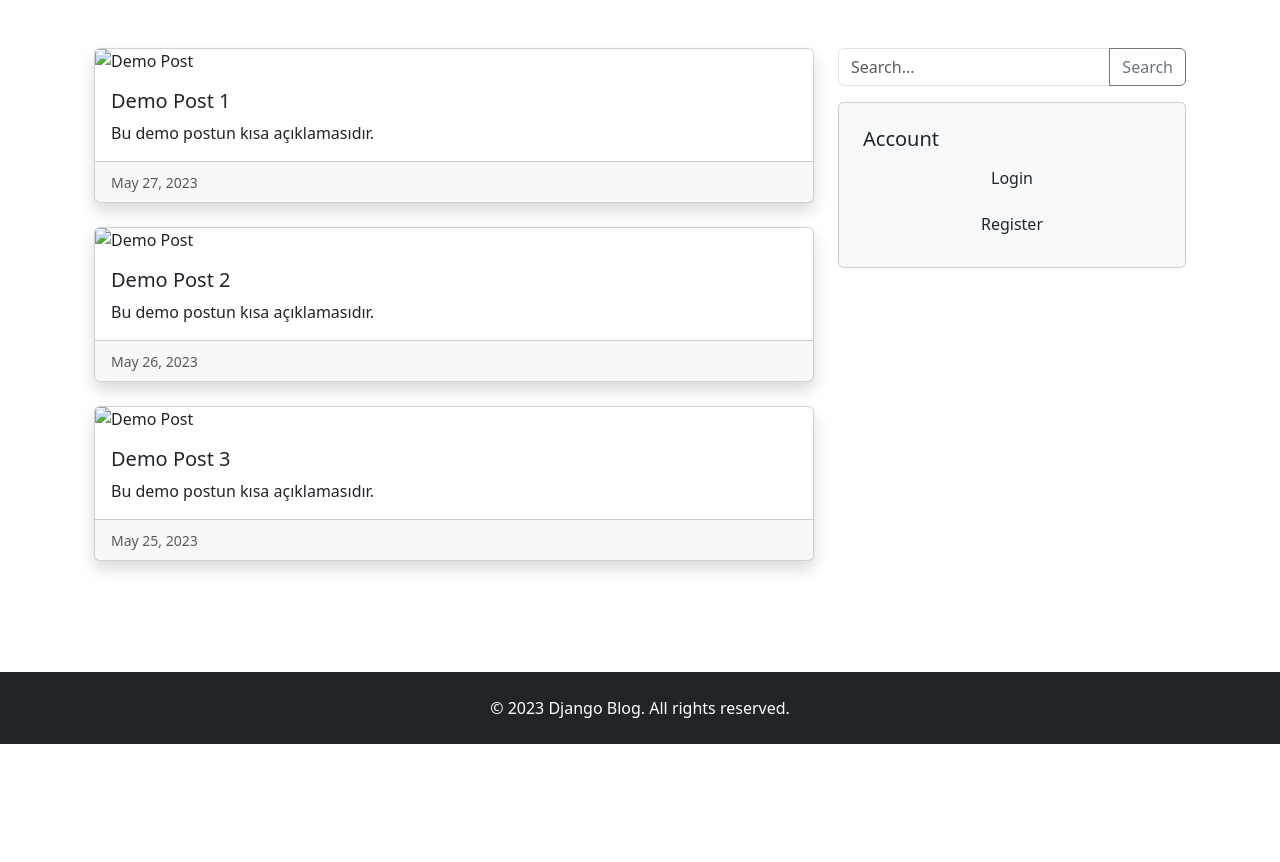
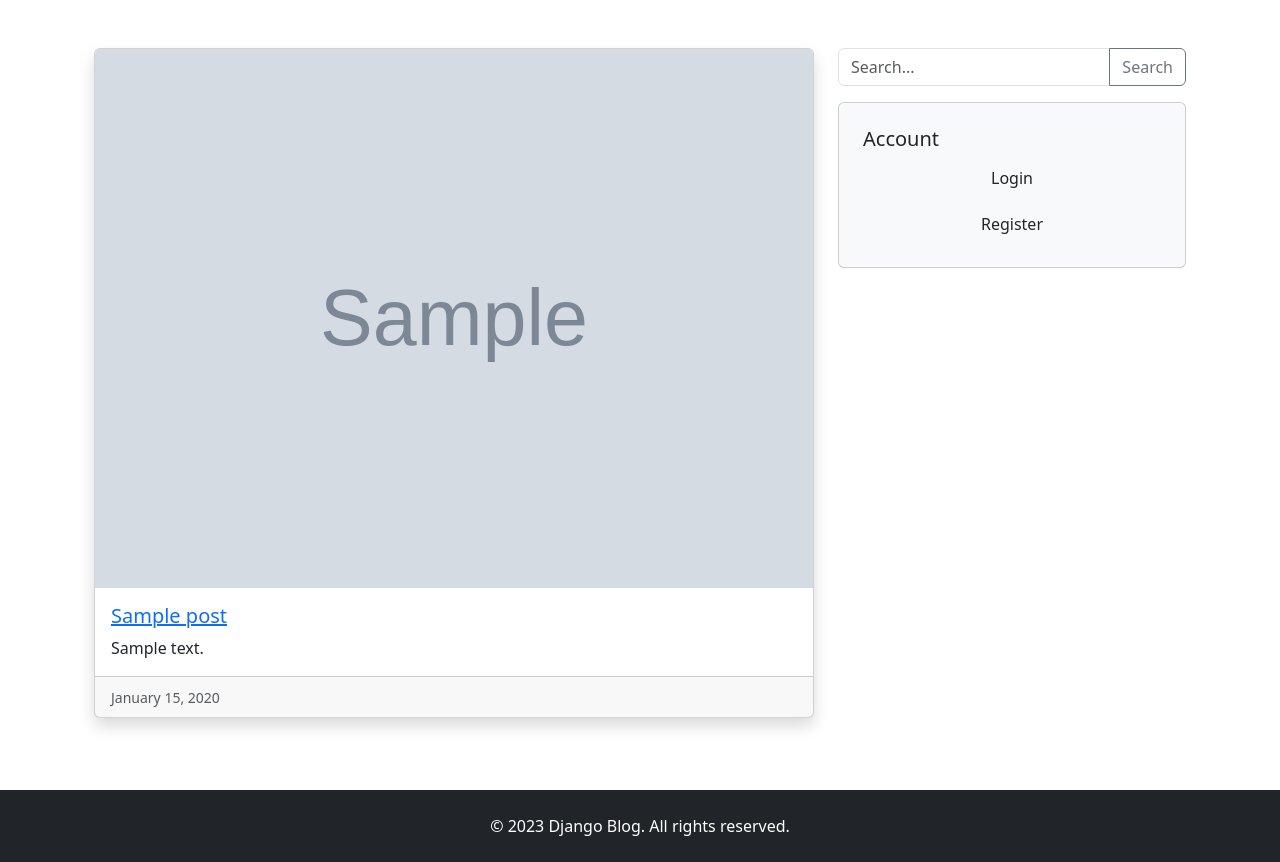
Before and after one commit to sinansarikaya/django-blog-app, a Django app: page / in a window 1280 px wide. Shown: the part 56-918 px from the top of the page. Before the commit the page ends 800 px from the top, so only its background shows below. Run offline with Django 4.2, Linux system fonts and the light colour scheme; tables that the repository leaves empty hold one stand-in row (values such as "Sample post"); grey boxes marked "Sample" are stand-in pictures; some libraries are stand-ins or nearby versions.

Commit message:
UPDATE: Design - CREATE: Blog detail

```diff
--- a/blog/urls.py
+++ b/blog/urls.py
@@ -3,7 +3,7 @@ from .views import *
 
 urlpatterns = [
     path('', post_list, name='index'),
-    path('post-detail/<int:post_id>', post_detail, name='post_detail'),
-    path('post-create/', post_create, name='add_blog'),
+    path('post-detail/<slug:slug>', post_detail, name='post_detail'),
+    path('post-create/', post_create, name='add_post'),
     path('post-edit/<int:post_id>', post_edit, name='post_edit'),
 ]
--- a/blog/views.py
+++ b/blog/views.py
@@ -4,14 +4,17 @@ from .models import Post, Comment
 from .forms import PostForm, CommentForm
 
 def post_list(request):
-    return render(request, 'blog/index.html')
+    posts = Post.objects.filter(published_date__isnull=False).order_by('-published_date')
+    return render(request, 'blog/index.html', {'posts': posts})
 
 def post_detail(request, slug):
-    pass
+    post = get_object_or_404(Post, slug=slug)
+    comments = Comment.objects.filter(post=post, is_approved=True)
+    return render(request, 'blog/post_detail.html', {'post': post, 'comments': comments})
 
-# @login_required
+@login_required
 def post_create(request):
-    return render(request, 'blog/add_blog.html')
+    return render(request, 'blog/add_post.html')
 
 @login_required
 def post_edit(request, slug):
--- a/core/settings.py
+++ b/core/settings.py
@@ -127,6 +127,12 @@ STATIC_URL = 'static/'
 STATICFILES_DIRS = [BASE_DIR / 'static']
 STATIC_ROOT = BASE_DIR / 'staticfiles'
 
+MEDIA_URL = '/media/'
+MEDIA_ROOT = BASE_DIR / 'media'
+MEDIA_DIRS = [
+    MEDIA_ROOT
+]
+
 LOGIN_URL = 'login'
 LOGIN_REDIRECT_URL = '/'
 
--- a/core/urls.py
+++ b/core/urls.py
@@ -16,9 +16,11 @@ Including another URLconf
 """
 from django.contrib import admin
 from django.urls import path, include
+from django.conf.urls.static import static
+from django.conf import settings
 
 urlpatterns = [
     path('admin/', admin.site.urls),
     path('', include('blog.urls')),
     path('user/', include('users.urls')),
-]
+] + static(settings.MEDIA_URL, document_root=settings.MEDIA_ROOT)
--- a/templates/base.html
+++ b/templates/base.html
@@ -30,7 +30,6 @@
                         <li class="nav-item">
                             <a class="nav-link" href="#">Contact</a>
                         </li>
-
                     </ul>
                     <ul class="navbar-nav">
                         <li class="nav-item">
--- a/templates/blog/index.html
+++ b/templates/blog/index.html
@@ -6,70 +6,25 @@
     <div class="col-lg-8">
       {% for post in posts %}
       <div class="card mb-4 shadow">
-        {% if post.image %}
         <img
-          src="{{ post.image.url }}"
+          src="{{ post.featured_image.url }}"
           class="card-img-top"
           alt="{{ post.title }}"
         />
-        {% endif %}
         <div class="card-body">
-          <h5 class="card-title">{{ post.title }}</h5>
-          <p class="card-text">{{ post.excerpt }}</p>
+          <h5 class="card-title">
+            <a href="{% url 'post_detail' post.slug %}">
+                {{ post.title }}
+            </a>
+          </h5>
+          <p class="card-text">{{ post.summary }}</p>
         </div>
         <div class="card-footer">
           <small class="text-muted">{{ post.created_at|date:"F d, Y"}}</small>
         </div>
       </div>
       {% empty %}
-      <div class="col-12 mb-4">
-        <div class="card h-100 shadow">
-          <img
-            src="https://via.placeholder.com/350x150"
-            class="card-img-top"
-            alt="Demo Post"
-          />
-          <div class="card-body">
-            <h5 class="card-title">Demo Post 1</h5>
-            <p class="card-text">Bu demo postun kısa açıklamasıdır.</p>
-          </div>
-          <div class="card-footer">
-            <small class="text-muted">May 27, 2023</small>
-          </div>
-        </div>
-      </div>
-      <div class="col-12 mb-4">
-        <div class="card h-100 shadow">
-          <img
-            src="https://via.placeholder.com/350x150"
-            class="card-img-top"
-            alt="Demo Post"
-          />
-          <div class="card-body">
-            <h5 class="card-title">Demo Post 2</h5>
-            <p class="card-text">Bu demo postun kısa açıklamasıdır.</p>
-          </div>
-          <div class="card-footer">
-            <small class="text-muted">May 26, 2023</small>
-          </div>
-        </div>
-      </div>
-      <div class="col-12mb-4">
-        <div class="card h-100 shadow">
-          <img
-            src="https://via.placeholder.com/350x150"
-            class="card-img-top"
-            alt="Demo Post"
-          />
-          <div class="card-body">
-            <h5 class="card-title">Demo Post 3</h5>
-            <p class="card-text">Bu demo postun kısa açıklamasıdır.</p>
-          </div>
-          <div class="card-footer">
-            <small class="text-muted">May 25, 2023</small>
-          </div>
-        </div>
-      </div>
+        <p>No posts found.</p>
       {% endfor %}
     </div>
     <div class="col-lg-4">
@@ -86,7 +41,7 @@
         {% if user.is_authenticated %}
         <h5 class="card-title">Welcome, {{ user.username }}!</h5>
         <a href="{% url 'profile' %}" class="btn mb-2">Profile</a>
-        <a href="{% url 'add_blog' %}" class="btn mb-2">Add Blog</a>
+        <a href="{% url 'add_post' %}" class="btn mb-2">Add Blog</a>
         <a href="{% url 'logout' %}" class="btn">Logout</a> {% else %}
         <h5 class="card-title">Account</h5>
         <a href="{% url 'login' %}" class="btn mb-2">Login</a>
```
Also changed, not shown: blog/models.py (+30 -0 lines), templates/blog/edit_post.html (added, +41 -0 lines), templates/blog/post_detail.html (added, +59 -0 lines), templates/blog/add_post.html (renamed from templates/blog/add_blog.html).
